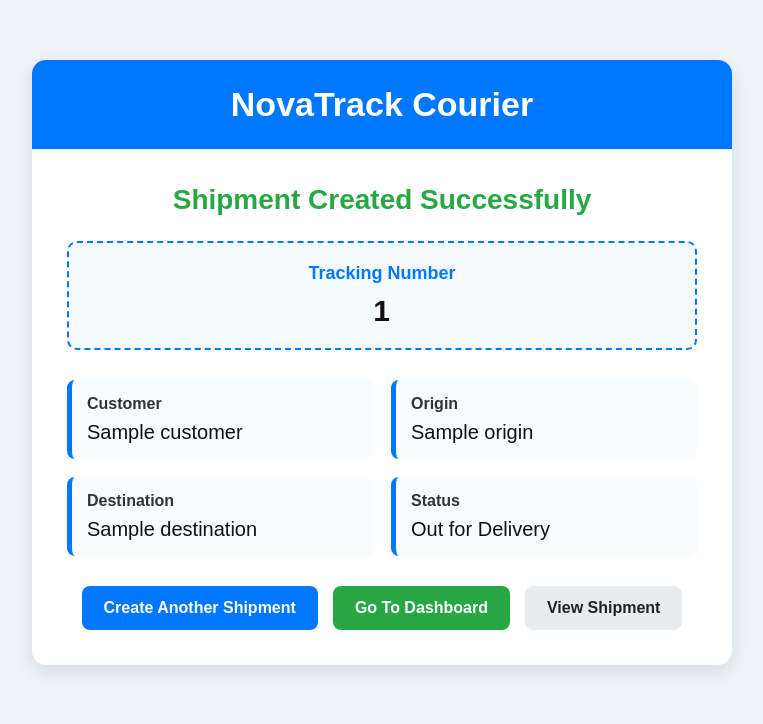
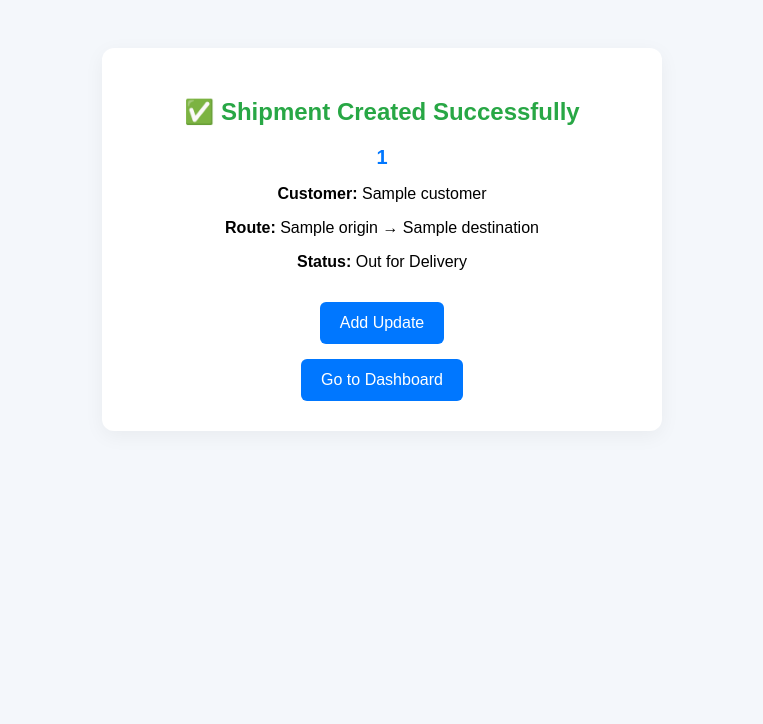
Before and after one commit to speechless001/novatrack-courier, a Flask app: template templates/shipment_success.html in a window 1280 px wide. Shown: the top 724 px of the page, without its empty margins (258-1021 px from the left). Run offline with Flask 3, Linux system fonts and the light colour scheme; the template is opened without the code that fills it: most values are stand-ins (such as "Sample title", 1, 10 or a date in 2020); some libraries are stand-ins or nearby versions.

Commit message:
shipment sucess page improvement

```diff
--- a/templates/shipment_success.html
+++ b/templates/shipment_success.html
@@ -1,188 +1,65 @@
 <!DOCTYPE html>
 <html>
 <head>
-    <link rel="icon" href="{{ url_for('static', filename='favicon.png') }}">
-
-    <title>Shipment Created - NovaTrack Courier</title>
-
+    <title>Shipment Created</title>
     <style>
         body {
             font-family: Arial, sans-serif;
-            background: #eef3f8;
-            margin: 0;
-            padding: 60px 20px;
+            background: #f4f7fb;
+            text-align: center;
+            padding: 40px;
         }
 
-        .box {
-            max-width: 700px;
+        .card {
+            background: white;
+            padding: 30px;
+            border-radius: 12px;
+            max-width: 500px;
             margin: auto;
-            background: white;
-            border-radius: 14px;
-            box-shadow: 0px 6px 18px rgba(0,0,0,0.1);
-            overflow: hidden;
+            box-shadow: 0 5px 20px rgba(0,0,0,0.05);
         }
 
-        .header {
-            background: #0077ff;
-            color: white;
-            padding: 25px 30px;
-            text-align: center;
+        h2 {
+            color: #28a745;
         }
 
-        .header h1 {
-            margin: 0;
-            font-size: 34px;
-        }
-
-        .content {
-            padding: 35px;
-        }
-
-        .success {
-            color: #28a745;
-            font-size: 28px;
+        .tracking {
+            font-size: 20px;
             font-weight: bold;
-            margin-bottom: 25px;
-            text-align: center;
-        }
-
-        .details-grid {
-            display: grid;
-            grid-template-columns: 1fr 1fr;
-            gap: 18px;
-            margin-bottom: 30px;
-        }
-
-        .detail-box {
-            background: #f8fbff;
-            border-left: 5px solid #0077ff;
-            padding: 15px;
-            border-radius: 8px;
-        }
-
-        .detail-box strong {
-            display: block;
-            margin-bottom: 8px;
-            color: #333;
-        }
-
-        .detail-box span {
-            font-size: 20px;
-            color: #111;
-            word-break: break-word;
-        }
-
-        .tracking-box {
-            background: #f4faff;
-            border: 2px dashed #0077ff;
-            padding: 20px;
-            border-radius: 10px;
-            text-align: center;
-            margin-bottom: 30px;
-        }
-
-        .tracking-box strong {
-            display: block;
-            margin-bottom: 10px;
             color: #0077ff;
-            font-size: 18px;
-        }
-
-        .tracking-number {
-            font-size: 30px;
-            font-weight: bold;
-            color: #111;
-            letter-spacing: 1px;
-        }
-
-        .actions {
-            display: flex;
-            gap: 15px;
-            justify-content: center;
-            flex-wrap: wrap;
+            margin: 15px 0;
         }
 
         .btn {
+            display: inline-block;
+            margin-top: 15px;
+            padding: 12px 20px;
+            background: #0077ff;
+            color: white;
             text-decoration: none;
-            padding: 13px 22px;
-            border-radius: 8px;
-            font-weight: bold;
-            font-size: 16px;
-            display: inline-block;
+            border-radius: 6px;
         }
 
-        .btn-primary {
-            background: #0077ff;
-            color: white;
-        }
-
-        .btn-primary:hover {
+        .btn:hover {
             background: #005ed6;
-        }
-
-        .btn-secondary {
-            background: #28a745;
-            color: white;
-        }
-
-        .btn-secondary:hover {
-            background: #1e7e34;
-        }
-
-        .btn-light {
-            background: #e9ecef;
-            color: #222;
-        }
-
-        .btn-light:hover {
-            background: #d9dee3;
         }
     </style>
 </head>
 <body>
 
-    <div class="box">
-        <div class="header">
-            <h1>NovaTrack Courier</h1>
-        </div>
+<div class="card">
+    <h2>✅ Shipment Created Successfully</h2>
 
-        <div class="content">
-            <div class="success">Shipment Created Successfully</div>
+    <p class="tracking">{{ tracking_number }}</p>
 
-            <div class="tracking-box">
-                <strong>Tracking Number</strong>
-                <div class="tracking-number">{{ tracking_number }}</div>
-            </div>
+    <p><strong>Customer:</strong> {{ customer }}</p>
+    <p><strong>Route:</strong> {{ origin }} → {{ destination }}</p>
+    <p><strong>Status:</strong> {{ status }}</p>
 
-            <div class="details-grid">
-                <div class="detail-box">
-                    <strong>Customer</strong>
-                    <span>{{ customer }}</span>
-                </div>
-
-                <div class="detail-box">
-                    <strong>Origin</strong>
-                    <span>{{ origin }}</span>
-                </div>
-
-                <div class="detail-box">
-                    <strong>Destination</strong>
-                    <span>{{ destination }}</span>
-                </div>
-
-                <div class="detail-box">
-                    <strong>Status</strong>
-                    <span>{{ status }}</span>
-                </div>
-            </div>
-
-            <div class="actions">
-                <a class="btn btn-primary" href="/novatrack-admin">Create Another Shipment</a>
-                <a class="btn btn-secondary" href="/dashboard">Go To Dashboard</a>
-                <a class="btn btn-light" href="/view-shipment/{{ tracking_number }}">View Shipment</a>
-            </div>
-        </div>
-    </div>
+    <a class="btn" href="/novatrack-update">Add Update</a>
+    <br>
+    <a class="btn" href="/dashboard">Go to Dashboard</a>
+</div>
 
 </body>
 </html>
```
